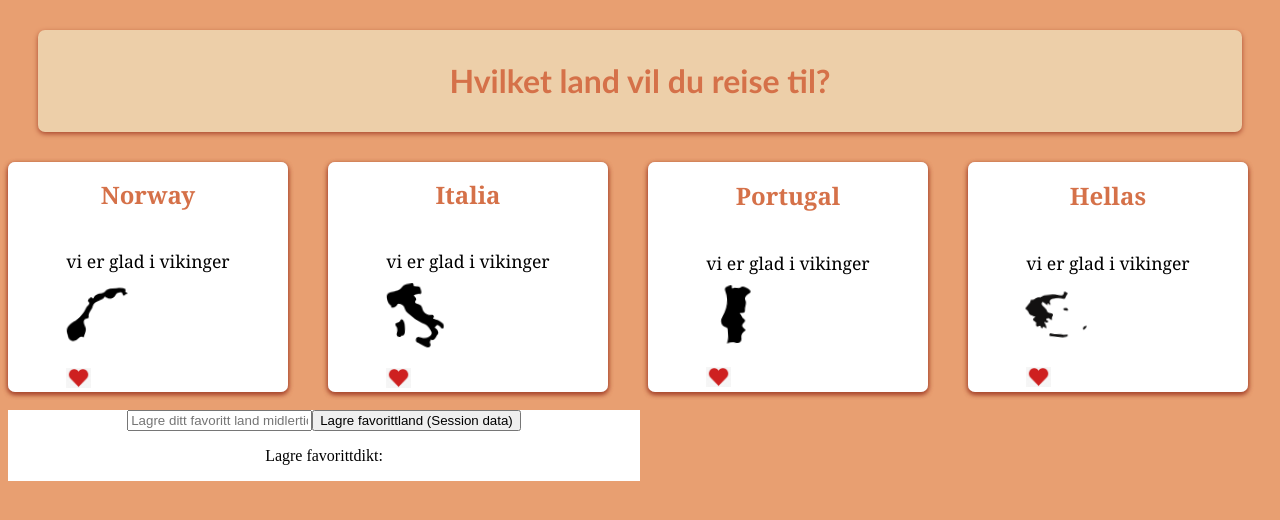
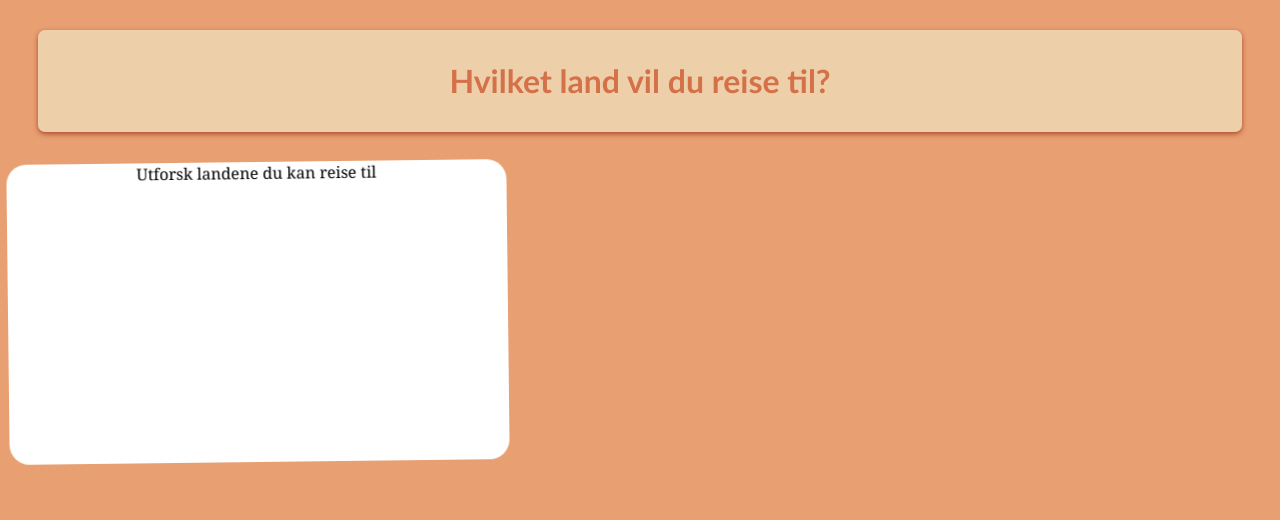
Before and after one commit to livemelkild/CountryFavourites, a React (Create React App) app in the folder prosjekt_2/: page / in a window 1280 px wide. Shown: the top 520 px of the page. Built offline with nearby package versions, Linux system fonts and the light colour scheme.

Commit message:
front page made

```diff
--- a/prosjekt_2/package.json
+++ b/prosjekt_2/package.json
@@ -8,6 +8,7 @@
     "@testing-library/user-event": "^7.2.1",
     "react": "^16.13.1",
     "react-dom": "^16.13.1",
+    "react-router-dom": "^5.2.0",
     "react-scripts": "3.4.3"
   },
   "scripts": {
--- a/prosjekt_2/public/styles.css
+++ b/prosjekt_2/public/styles.css
@@ -78,3 +78,28 @@ header {
   font-family: Georgia, serif;
   text-align: center;
 }
+
+#circle{
+  display: flex;
+  justify-content: space-around;
+  padding: black;
+  background-color: white;
+  font-family: Georgia, serif;
+  text-shadow: black;
+  height: 300px;
+  width: 500px;
+  border-radius: 20px;
+}
+
+
+.start_link{
+  justify-self: center;
+  text-decoration: none;
+  color: black;
+  text-align: center;
+  height: 300px;
+}
+
+start_link:hover{
+  color: hotpink;
+}
--- a/prosjekt_2/src/App.js
+++ b/prosjekt_2/src/App.js
@@ -2,15 +2,21 @@ import React from 'react';
 import Header from "./components/Header";
 import SessionStorage from "./components/SessionStorage";
 import Country_spec from "./components/Country_spec";
-
+import Start_page from "./components/Start_page";
+import {BrowserRouter as Router, Switch, Route} from "react-router-dom";
 
 function App() {
   return (
     <div >
-          <Header />
-          <Country_spec />
-          <br />
-          <SessionStorage />
+      <Header />
+      <Router>
+        <Switch>
+          <Route path="/" exact component={Start_page}/>
+          <Route path="/country" component={Country_spec}/>
+        </Switch>
+      </Router>
+
+
     </div>
   );
 };
--- a/prosjekt_2/src/components/Country_spec.jsx
+++ b/prosjekt_2/src/components/Country_spec.jsx
@@ -1,6 +1,8 @@
 import React, {useState, useEffect} from "react";
 import Country from "./Country";
+import SessionStorage from "./SessionStorage";
 //import Map from "../Image/map_1.svg";
+
 
 function Country_spec(){
   //Liste over bildene. Liste_1 er over de ulike kartene som dukker opp som startbilde, liste_2 er bildene det skal skiftes til
@@ -50,8 +52,11 @@ function Country_spec(){
     })
 
     return(
+
         <div className = "total-c">
         {content}
+        <br />
+        <SessionStorage />
         </div>
     )
 }
--- /dev/null
+++ b/prosjekt_2/src/components/Start_page.css
@@ -0,0 +1,18 @@
+@media (prefers-reduced-motion: no-preference){
+    #circle{
+      animation: moveCircle infinite 3s linear;
+    }
+  }
+
+
+  @keyframes moveCircle {
+      0%{
+        transform: rotate(2deg);
+      }
+      50%{
+        transform: rotate(-2deg)
+      }
+      100%{
+        transform: rotate(2deg);
+      }
+    }
--- /dev/null
+++ b/prosjekt_2/src/components/Start_page.jsx
@@ -0,0 +1,19 @@
+import React from "react"
+import {Link} from "react-router-dom";
+import Style from "./Start_page.css";
+
+export class Start_page extends React.Component{
+    render() {
+        return(
+            <div id="circle">
+            <Link className = "start_link" to="/country">
+                <div className="start_side">
+                    Utforsk landene du kan reise til
+                </div>
+            </Link>
+            </div>
+        );
+    }
+}
+
+export default Start_page;
```
Also changed, not shown: 1 other file (tests, documents, lock files or other folders).
